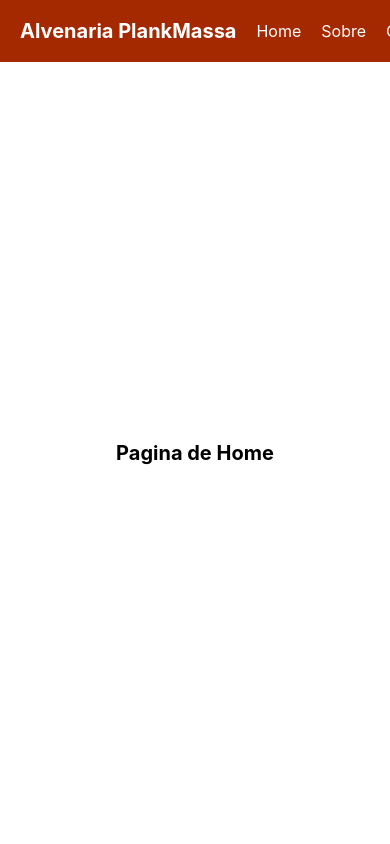
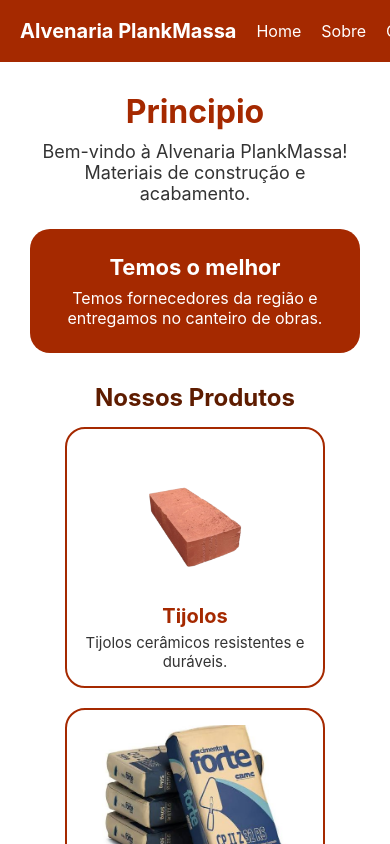
Before and after one commit to LucasVeneziani/AtividadeAplicacaoMobileComNavegacao, a React Native app: screen /Home in a window 390 px wide. Built offline with nearby package versions, Linux system fonts and the light colour scheme.

Commit message:
adicionando imagens a home

```diff
--- a/src/Pages/Home/index.js
+++ b/src/Pages/Home/index.js
@@ -1,5 +1,5 @@
 import { StatusBar } from 'expo-status-bar';
-import { StyleSheet, Text, View, Button } from 'react-native';
+import { StyleSheet, Text, View, ScrollView, Image } from 'react-native';
 import styles from './style';
 import Menu from '../Menu';
 
@@ -8,9 +8,57 @@ export default function Home() {
     <View style={styles.container}>
       <Menu />
 
-      <View style={styles.conteudo}>
-        <Text style={styles.text}>Pagina de Home</Text>
-      </View>
+      <ScrollView contentContainerStyle={styles.conteudo}>
+
+        <Text style={styles.titulo}>Principio</Text>
+
+
+        <Text style={styles.boasVindas}>
+          Bem-vindo à Alvenaria PlankMassa! Materiais de construção e acabamento.
+        </Text>
+
+        <View style={styles.destaque}>
+          <Text style={styles.destaqueTitulo}>Temos o melhor</Text>
+          <Text style={styles.destaqueTexto}>
+            Temos fornecedores da região e entregamos no canteiro de obras.
+          </Text>
+        </View>
+
+        <Text style={styles.subtitulo}>Nossos Produtos</Text>
+
+        <View style={styles.cards}>
+          <View style={styles.card}>
+            <Image source={require('../../../assets/Tijolo.png')} resizeMode="contain" style={styles.imagemCard} />
+            <Text style={styles.cardTitulo}>Tijolos</Text>
+            <Text style={styles.cardTexto}>Tijolos cerâmicos resistentes e duráveis.</Text>
+          </View>
+
+
+
+
+          <View style={styles.card}>
+            <Image source={require('../../../assets/cimento.jpg')} resizeMode="cover" style={styles.imagemCard} />
+            <Text style={styles.cardTitulo}>Cimento</Text>
+            <Text style={styles.cardTexto}>Cimento para reboco.</Text>
+          </View>
+
+
+
+          <View style={styles.card}>
+            <Image source={require('../../../assets/areia.jpg')} resizeMode="cover" style={styles.imagemCard} />
+            <Text style={styles.cardTitulo}>Areia</Text>
+            <Text style={styles.cardTexto}>Areia para concreto e argamassa.</Text>
+          </View>
+
+
+
+
+
+
+
+        </View>
+
+      </ScrollView>
 
       <StatusBar style="auto" />
     </View>
--- a/src/Pages/Home/style.js
+++ b/src/Pages/Home/style.js
@@ -6,14 +6,99 @@ const styles = StyleSheet.create({
     backgroundColor: '#fff',
   },
   conteudo: {
-    flex: 1,
     alignItems: 'center',
+    padding: 30  ,
+
+  },
+
+
+  titulo: {
+    fontSize: 32,
+    fontWeight: 'bold',
+    color: '#a52900',
+    marginBottom: 10,
+  },
+  boasVindas: {
+    fontSize: 18,
+    textAlign: 'center',
+    color: '#333333',
+    maxWidth: 700,
+    marginBottom: 25,
+
+
+  },
+  destaque: {
+    width: '100%',
+    maxWidth: 900,
+    backgroundColor: '#a52900',
+    borderRadius: 20,
+    padding: 25,
+    alignItems: 'center',
+    marginBottom: 30,
+  },
+  destaqueTitulo: {
+    fontSize: 22,
+    fontWeight: 'bold',
+    color: '#ffffff',
+    marginBottom: 8,
+  },
+  destaqueTexto: {
+    fontSize: 16,
+    color: '#ffffff',
+    textAlign: 'center' ,
+
+
+  },
+  subtitulo: {
+    fontSize: 24,
+    fontWeight: 'bold',
+    color: '#5e1c00',
+    marginBottom: 15,
+
+
+  },
+  cards: {
+    flexDirection: 'row',
+    flexWrap: 'wrap',
     justifyContent: 'center',
+    gap: 20,
   },
-  text: {
+
+
+
+  card: {
+    width: 260,
+    backgroundColor: '#ffffff',
+    borderRadius: 20,
+    borderWidth: 2,
+    borderColor: '#a52900',
+    padding: 15,
+    alignItems: 'center',
+  },
+  imagemCard: {
+    width: '100%',
+    height: 150,
+    borderRadius: 15,
+    marginBottom: 10,
+  },
+
+
+
+  cardTitulo: {
     fontSize: 20,
     fontWeight: 'bold',
+    color: '#a52900',
+    marginBottom: 5,
+  },
+
+
+  cardTexto:  {
+    fontSize: 15,
+    textAlign: 'center',
+    color: '#333333',
   },
 });
 
+
+
 export default styles;
```
Also changed, not shown: assets/areia.jpg (added), assets/cimento.jpg (added).
